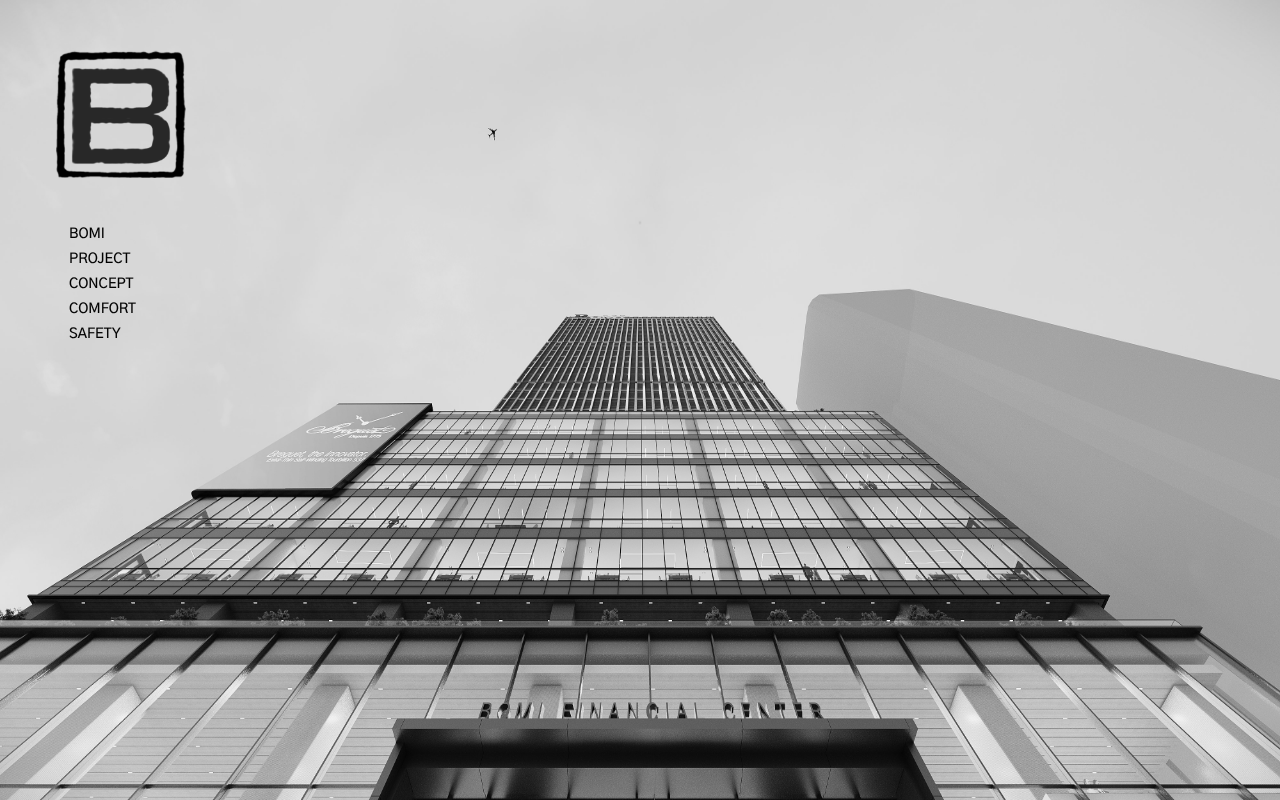
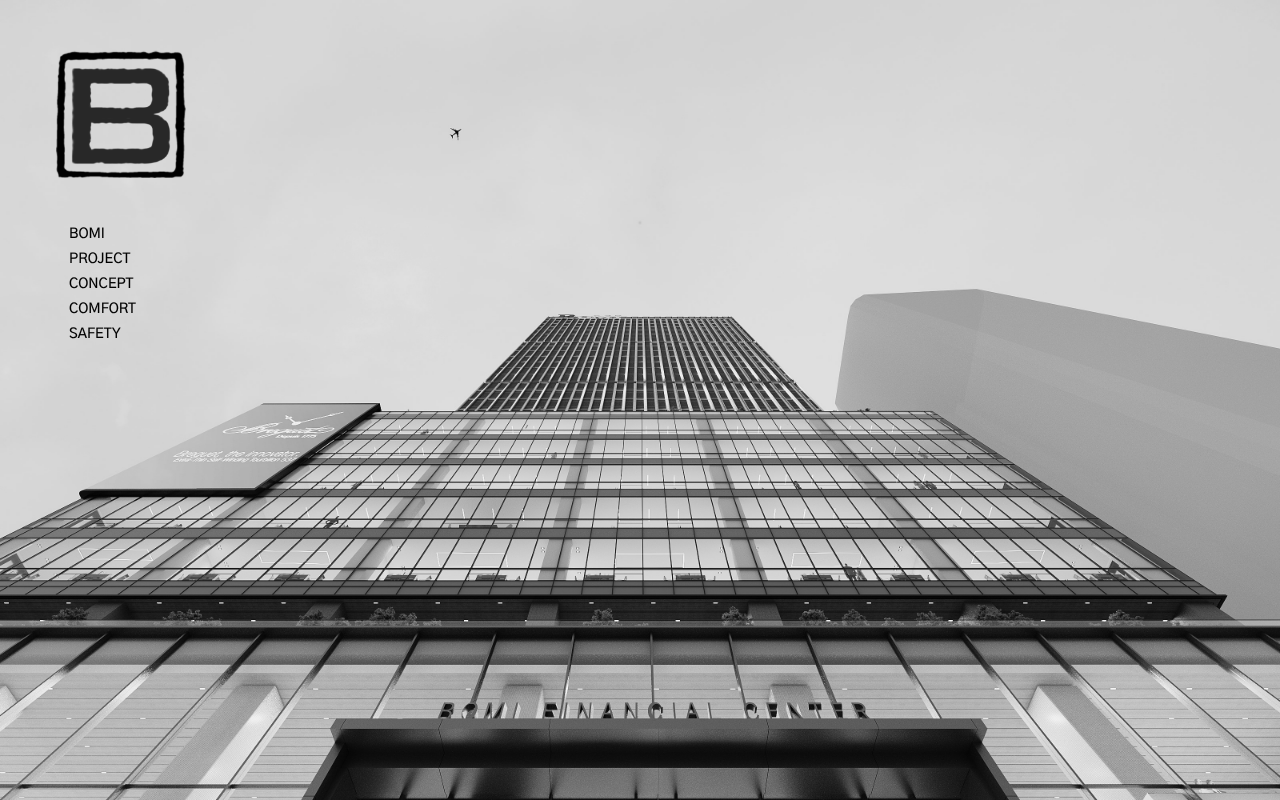
Before and after one commit to SamandarXoja/bomi, a Next.js app: page /en in a window 1280 px wide. Built offline with nearby package versions, Linux system fonts and the light colour scheme.

Commit message:
image changed

```diff
--- a/app/[locale]/page.tsx
+++ b/app/[locale]/page.tsx
@@ -17,6 +17,8 @@ import foto5 from "@/public/card-buildings/photo-10.jpg";
 import banner3 from "@/public/images/bg-new.png";
 import LocaleSwitcher from "@/components/LocaleSwitcher";
 // import LocaleSwitcher from "@/components/LocaleSwitcher";
+import banner4 from "@/public/bg.png";
+
 
 
 export default async function HomePage() {
@@ -26,12 +28,19 @@ export default async function HomePage() {
   return (
     <div className="relative w-full h-screen flex justify-center items-center">
       <Image
-        className="fixed   w-[100vw] min-w-[400px] h-screen z-10"
+        className="fixed w-[100vw] min-w-[400px] h-screen z-10 object-cover"
         priority
         src={foto5}
         unoptimized
         alt="img"
       />
+      {/* <Image
+        className="fixed w-[100vw] min-w-[400px] h-screen z-10 object-cover"
+        priority
+        src={banner4}
+        unoptimized
+        alt="img"
+      /> */}
 
       <div className="absolute right-[30px] top-[30px]">
         <LocaleSwitcher />
```
Also changed, not shown: 1 other file (tests, documents, lock files or other folders).
